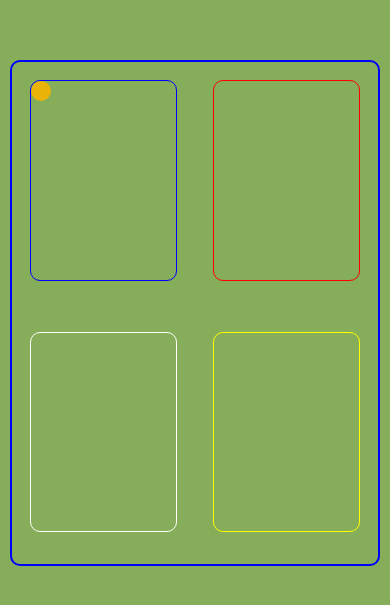
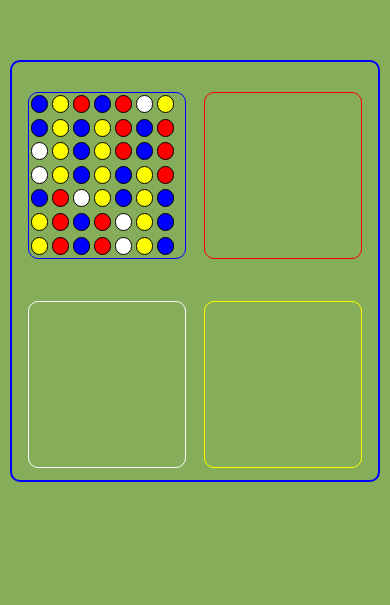
Before and after one commit to oscaradev/mixBallsReact, a React Native app: screen / in a window 390 px wide. Shown: the part 151-756 px from the top of the page. Built offline with nearby package versions, Linux system fonts and the light colour scheme.

Commit message:
se configuran movimientos  de bolas

```diff
--- a/src/components/mix.tsx
+++ b/src/components/mix.tsx
@@ -1,16 +1,108 @@
 import React from 'react';
-import { SafeAreaView, View, StyleSheet, Dimensions } from "react-native";
+import { SafeAreaView, View, StyleSheet } from "react-native";
 import { PanGestureHandler } from "react-native-gesture-handler";
 import { Colors } from "../styles/colores";
 import Bola from './mix1';
 import { Coordenada, Direction, GestureEventType } from '../types/types';
 
 //se obtienen las dimensiones del dispositivo
-const ventana = Dimensions.get("window");
-const pantalla = Dimensions.get("screen");
+// const ventana = Dimensions.get("window");
+// const pantalla = Dimensions.get("screen");
 
 // declaro constante para calcular la posición de arranque del primer array de bolas
-const POS_ARRANQUE = [{ x: ventana.width * 0.04, y: ventana.height * 0.10 }]
+//const POS_ARRANQUE = [{ x: ventana.width * 0.04, y: ventana.height * 0.10 }]
+const POS_ARRANQUE = [
+    { x: 0, y: 0, color: 'blue' },
+    { x: 0, y: 0, color: 'yellow' },
+    { x: 0, y: 0, color: 'red' },
+    { x: 0, y: 0, color: 'blue' },
+    { x: 0, y: 0, color: 'red' },
+    { x: 0, y: 0, color: 'white' },
+    { x: 0, y: 0, color: 'yellow' },
+    { x: 0, y: 0, color: 'blue' },
+    { x: 0, y: 0, color: 'yellow' },
+]
+
+
+const POS_ARRANQUE1 = [
+    { x: 0, y: 0, color: 'blue' },
+    { x: 0, y: 0, color: 'blue' },
+    { x: 0, y: 0, color: 'blue' },
+    { x: 0, y: 0, color: 'blue' },
+    { x: 0, y: 0, color: 'blue' },
+    { x: 0, y: 0, color: 'white' },
+    { x: 0, y: 0, color: 'white' },
+    { x: 0, y: 0, color: 'white' },
+    { x: 0, y: 0, color: 'white' },
+    { x: 0, y: 0, color: 'white' },
+    { x: 0, y: 0, color: 'yellow' },
+    { x: 0, y: 0, color: 'yellow' },
+    { x: 0, y: 0, color: 'yellow' },
+    { x: 0, y: 0, color: 'yellow' },
+    { x: 0, y: 0, color: 'yellow' },
+    { x: 0, y: 0, color: 'red' },
+    { x: 0, y: 0, color: 'red' },
+    { x: 0, y: 0, color: 'red' },
+    { x: 0, y: 0, color: 'red' },
+    { x: 0, y: 0, color: 'red' },
+    { x: 0, y: 0, color: 'yellow' },
+    { x: 0, y: 0, color: 'yellow'},
+    { x: 0, y: 0, color: 'yellow'},
+    { x: 0, y: 0, color: 'yellow' },
+    { x: 0, y: 0, color: 'yellow' },
+]
+
+const POS_ARRANQUE2 = [
+    { x: 0, y: 0, color: 'blue' },
+    { x: 0, y: 0, color: 'yellow' },
+    { x: 0, y: 0, color: 'red' },
+    { x: 0, y: 0, color: 'blue' },
+    { x: 0, y: 0, color: 'red' },
+    { x: 0, y: 0, color: 'white' },
+    { x: 0, y: 0, color: 'yellow' },
+    { x: 0, y: 0, color: 'blue' },
+    { x: 0, y: 0, color: 'yellow' },
+    { x: 0, y: 0, color: 'blue' },
+    { x: 0, y: 0, color: 'yellow' },
+    { x: 0, y: 0, color: 'red' },
+    { x: 0, y: 0, color: 'blue' },
+    { x: 0, y: 0, color: 'red' },
+    { x: 0, y: 0, color: 'white' },
+    { x: 0, y: 0, color: 'yellow' },
+    { x: 0, y: 0, color: 'blue' },
+    { x: 0, y: 0, color: 'yellow' },
+    { x: 0, y: 0, color: 'red' },
+    { x: 0, y: 0, color: 'blue' },
+    { x: 0, y: 0, color: 'red' },
+    { x: 0, y: 0, color: 'white' },
+    { x: 0, y: 0, color: 'yellow' },
+    { x: 0, y: 0, color: 'blue' },
+    { x: 0, y: 0, color: 'yellow' },
+    { x: 0, y: 0, color: 'blue' },
+    { x: 0, y: 0, color: 'yellow' },
+    { x: 0, y: 0, color: 'red' },
+    { x: 0, y: 0, color: 'blue' },
+    { x: 0, y: 0, color: 'red' },
+    { x: 0, y: 0, color: 'white' },
+    { x: 0, y: 0, color: 'yellow' },
+    { x: 0, y: 0, color: 'blue' },
+    { x: 0, y: 0, color: 'yellow' },
+    { x: 0, y: 0, color: 'blue' },
+    { x: 0, y: 0, color: 'yellow' },
+    { x: 0, y: 0, color: 'red' },
+    { x: 0, y: 0, color: 'blue' },
+    { x: 0, y: 0, color: 'red' },
+    { x: 0, y: 0, color: 'white' },
+    { x: 0, y: 0, color: 'yellow' },
+    { x: 0, y: 0, color: 'blue' },
+    { x: 0, y: 0, color: 'yellow' },
+    { x: 0, y: 0, color: 'red' },
+    { x: 0, y: 0, color: 'blue' },
+    { x: 0, y: 0, color: 'red' },
+    { x: 0, y: 0, color: 'white' },
+    { x: 0, y: 0, color: 'yellow' },
+    { x: 0, y: 0, color: 'blue' },
+]
 
 export default function Mix(): JSX.Element {
 
@@ -18,50 +110,63 @@ export default function Mix(): JSX.Element {
     const [direction, setDirection] = React.useState<Direction>();
 
     //pinta la bola en una posicion de la pantalla
-    const [bola, setBola] = React.useState<Coordenada[]>([]);
+    const [bola, setBola] = React.useState<Coordenada[]>(POS_ARRANQUE2);
 
     //guarda la posición de eje y cuando se toca la pantalla
     const [traslY, setTrasY] = React.useState<Coordenada[]>(bola);
 
 
     //función que mueve las canicas
-    const mueveBola = () => {
+    const mueveBola = (longitud:number) => {
         //console.log('valor de bola', bola)
-        const bolaInicio = bola[0]
-        const newBola = { ...bolaInicio }; //creando una copia de bolaInicio
+        //const bolaInicio = bola[0]
+        //const bolaInicio = bola
+        //let newBola = { ...bolaInicio }; //creando una copia de bolaInicio
+        let newBola = bola
 
         //este switch evalua el moviento en pantalla tactil
+        let primero= newBola[0]
+        let ultimo= newBola[longitud-1]
         switch (direction) {
             case Direction.CuIzquierdoArriba:
-                newBola.y -= 1;
+                newBola.shift()
+                newBola.push(primero)
                 break;
             case Direction.CuIzquierdoAbajo:
-                newBola.y += 1;
+                newBola.pop()
+                newBola.unshift(ultimo)
                 break;
             case Direction.CuSuperiorDerecha:
-                newBola.x += 1;
+                newBola.pop()
+                newBola.unshift(ultimo)
                 break;
             case Direction.CuSuperiorIzquierda:
-                newBola.x -= 1;
+                newBola.shift()
+                newBola.push(primero)
                 break;
             case Direction.CuDerechoAbajo:
-                newBola.y += 1;
+                newBola.pop()
+                newBola.unshift(ultimo)
                 break;
             case Direction.CuDerechoArriba:
-                newBola.y -= 1;
+                newBola.shift()
+                newBola.push(primero)
                 break;
             case Direction.CuInferiorDerecha:
-                newBola.x += 1;
+                newBola.pop()
+                newBola.unshift(ultimo)
                 break;
             case Direction.CuInferiorIzquierda:
-                newBola.x -= 1;
+                newBola.shift()
+                newBola.push(primero)
                 break;
             default:
                 break;
         }
 
+        //console.log('sdsds', newBola)
         //posiciono la bola en pantalla
-        setBola([newBola])
+        //setBola([newBola])
     }
 
     //Función asociada a calcular la dirección del movimiento según el toque de pantalla
@@ -76,10 +181,14 @@ export default function Mix(): JSX.Element {
 
 
         if (translationY > 0 && (x > 0 && x < (anchoView1 / 3))) {
-            setDirection(Direction.CuIzquierdoAbajo)
+            //const setimer = setTimeout(() => {
+               // setDirection(Direction.CuIzquierdoAbajo)
+               // clearTimeout(setimer)
+           // }, 500);
+
             //console.log("cuadrante izquierdo - direccion abajo")
         } else if (translationY < 0 && (x > 0 && x < (anchoView1 / 3))) {
-            setDirection(Direction.CuIzquierdoArriba)
+            //setDirection(Direction.CuIzquierdoArriba)
             //console.log("cuadrante izquierdo - direccion arriba")
         } else if (translationX > 0 && (y > 0 && y < (altoView1 / 3))) {
             setDirection(Direction.CuSuperiorDerecha)
@@ -88,10 +197,10 @@ export default function Mix(): JSX.Element {
             setDirection(Direction.CuSuperiorIzquierda)
             // console.log("cuadrante superior - direccion izquierda")
         } else if (translationY > 0 && (x > (anchoView1 * 0.75) && x <= (anchoView1 + 10))) {
-            setDirection(Direction.CuDerechoAbajo)
+           /// setDirection(Direction.CuDerechoAbajo)
             // console.log("cuadrante derecho - direccion abajo")
         } else if (translationY < 0 && (x > (anchoView1 * 0.75) && x <= (anchoView1 + 10))) {
-            setDirection(Direction.CuDerechoArriba)
+           /// setDirection(Direction.CuDerechoArriba)
             // console.log("cuadrante derecho - direccion arriba")
         } else if (translationX > 0 && (y >= (altoView1 * 0.75))) {
             setDirection(Direction.CuInferiorDerecha)
@@ -110,7 +219,7 @@ export default function Mix(): JSX.Element {
     //se activa la función de movimiento
     React.useEffect(() => {
         //console.log('dsdsdsd', direction)
-        mueveBola();
+        mueveBola(bola.length);
     }, [traslY])
 
 
@@ -119,6 +228,7 @@ export default function Mix(): JSX.Element {
 
         <SafeAreaView style={styles.container}>
             <View style={styles.ViewContenedor}>
+                <View style={styles.ViewContenedor1}>
                     <PanGestureHandler onGestureEvent={movimiento}>
                         <View style={styles.View1}
                             onLayout={event => {
@@ -129,12 +239,24 @@ export default function Mix(): JSX.Element {
                                 // console.log('y:', layout.y);
                                 //setBola([{ x:  Math.floor(layout.x), y:  Math.floor(layout.y) }])
                                 //setBola([{ x:  Math.floor(layout.width), y:  Math.floor(layout.height) }])
-                            setBola([{ x: 0, y: 0 }])
+                                ///setBola([{ x: 0, y: 0 }])
                                 setAnchoView1(Math.floor(layout.width))
                                 setAltoView1(Math.floor(layout.height))
                             }}
                         >
-                        {bola.length ? <Bola bola={bola} /> : ""}
+                            {bola.map((value, index) => {
+                                //console.log('sdsdsd', altoView1)
+                                const long = bola.length
+                                return (
+                                    <Bola
+                                        key={index}
+                                        valor={value.color}
+                                        long={long}
+                                        alto={altoView1}
+                                        ancho={anchoView1}
+                                    />
+                                )
+                            })}
                         </View>
                     </PanGestureHandler>
 
@@ -146,6 +268,7 @@ export default function Mix(): JSX.Element {
                     </View>
                     <View style={styles.View4}>
                         {/* <Bola bola={bola}/> */}
+                    </View>
                 </View>
             </View>
         </SafeAreaView>
@@ -196,61 +319,73 @@ const styles = StyleSheet.create({
     ViewContenedor: {
         //flex: 1,
         //alignItems: 'center',
-        //justifyContent: 'center',
+        //justifyContent:'center',
+        alignSelf: 'center',
         // marginTop: '20%',
         // marginBottom:'20%',
         top: '25%',
         //marginBottom:'20%',
-        marginLeft: '2.5%',
-        marginRight: '2.5%',
-        height: '60%',
+        /// marginLeft: '2.5%',
+        /// marginRight: '2.5%',
+        height: '50%',
         width: '95%',
         borderColor: 'blue',
         borderWidth: 2,
         borderRadius: 10,
+        //flexDirection: 'row',
+        //flexWrap: 'wrap',
+    },
+    ViewContenedor1: {
+        //flex: 1,
+        //alignItems: 'center',
+        justifyContent: 'center',
+        alignSelf: 'center',
+        // marginTop: '20%',
+        // marginBottom:'20%',
+        top: '5%',
+        //marginBottom:'20%',
+        /// marginLeft: '2.5%',
+        /// marginRight: '2.5%',
+        height: '100%',
+        width: '100%',
+        // borderColor: 'blue',
+        // borderWidth: 2,
+        // borderRadius: 10,
         flexDirection: 'row',
         flexWrap: 'wrap',
     },
+
     View1: {
-        marginTop: '5%',
-        marginBottom: '5%',
-        marginLeft: '5%',
-        marginRight: '5%',
+        margin: '2.5%',
         height: '40%',
-        width: '40%',
+        width: '43%',
         borderColor: 'blue',
         borderWidth: 1,
         borderRadius: 10,
+        flexDirection: 'row',
+        flexWrap: 'wrap',
+        position: 'relative',
     },
     View2: {
-        marginTop: '5%',
-        marginBottom: '5%',
-        marginLeft: '5%',
-        marginRight: '5%',
+        margin: '2.5%',
         height: '40%',
-        width: '40%',
+        width: '43%',
         borderColor: 'red',
         borderWidth: 1,
         borderRadius: 10,
     },
     View3: {
-        marginTop: '5%',
-        marginBottom: '5%',
-        marginLeft: '5%',
-        marginRight: '5%',
+        margin: '2.5%',
         height: '40%',
-        width: '40%',
+        width: '43%',
         borderColor: 'white',
         borderWidth: 1,
         borderRadius: 10,
     },
     View4: {
-        marginTop: '5%',
-        marginBottom: '5%',
-        marginLeft: '5%',
-        marginRight: '5%',
+        margin: '2.5%',
         height: '40%',
-        width: '40%',
+        width: '43%',
         borderColor: 'yellow',
         borderWidth: 1,
         borderRadius: 10,
--- a/src/components/mix1.tsx
+++ b/src/components/mix1.tsx
@@ -4,40 +4,82 @@ import { Colors } from "../styles/colores";
 import { Coordenada } from "../types/types";
 
 interface BolaProps {
-    bola: Coordenada[];
+    valor: string;
+    long: number;
+    alto: number;
+    ancho: number;
 }
 
-export default function Bola({ bola }: BolaProps): JSX.Element {
-    const segmentStyle = {
-        left: bola[0].x,
-        top: bola[0].y,
+export default function Bola({ valor, long, alto, ancho }: BolaProps): JSX.Element {
+    // const segmentStyle = {
+    //     left: x,
+    //     top: y,
+    // };
+    //console.log('mix11', bola)
+
+    // return <Fragment>
+    //     {bola.map((segment: any, index: number) => {
+    //         const segmentStyle = {
+    //             left: segment.x,
+    //             top: segment.y,
+    //         };
+    //         console.log('ssegment', segment, index)
+    //         return <View key={index} style={[styles.bolaa, segmentStyle]} />
+    //     })}
+
+    // </Fragment>;
+
+    // constuyendo el tamaño de las bolas segun el tamaño del view
+    const StyleBola9 = {
+        width: Math.floor(ancho / 3) - 5,
+        height: Math.floor(alto / 3) - 5,
+        backgroundColor: valor
     };
-        //console.log('mix1', bola)
 
-    return <Fragment>
+    const StyleBola25 = {
+        width: Math.floor(ancho / 5) - 5,
+        height: Math.floor(alto / 5) - 5,
+        backgroundColor: valor
+    };
+    const StyleBola49 = {
+        width: Math.floor(ancho / 7) - 5,
+        height: Math.floor(alto / 7) - 5,
+        backgroundColor: valor
+    };
+    //console.log('mix1', long)
 
-        {/* {bola.map((segment: any, index: number) => {
 
-             const segmentStyle = {
-                left: segment.x * 5,
-                up: segment.y * 5,
-            };
+    return (
+        // <View style={[styles.bolaa,segmentStyle]}></View>
+        <View style={long === 9 ? [styles.bola9, StyleBola9] : long === 25 ? [styles.bola25, styles.bola49, StyleBola25] : [styles.bola49, StyleBola49]} />
+    )
 
-            console.log('sdsdsd', segment, index)
-            return <View key={index} style={[styles.bolaa,segmentStyle]} />
-         })} */}
-
-        <View style={[styles.bolaa, segmentStyle]} />
-    </Fragment>;
 }
 
 const styles = StyleSheet.create({
-    bolaa: {
-        width: 20,
-        height: 20,
-        borderRadius: 10,
-        backgroundColor: Colors.tertiary,
-        position: 'absolute',
-    }
+    bola9: {
+        // width: '30.5%',
+        // height: '30.5%',
+        borderRadius: 25,
+        //backgroundColor: Colors.tertiary,
+        borderWidth: 2,
+        margin: 2,
+    },
+    bola25: {
+        // width: '17%',
+        // height: '17%',
+        borderRadius: 13,
+        //backgroundColor: Colors.tertiary,
+        borderWidth: 2,
+        margin: 2,
+    },
+    bola49: {
+        // width: '11.5%',
+        // height: '11.5%',
+        borderRadius: 13,
+        //backgroundColor: Colors.tertiary,
+        borderWidth: 1,
+        margin: 2,
+    },
 
 })
--- a/src/types/types.ts
+++ b/src/types/types.ts
@@ -13,7 +13,9 @@ export enum Direction {
 export interface Coordenada {
     x: number;
     y: number;
+    color: string;
 }
+
 
 export interface GestureEventType {
     nativeEvent: { translationX: number; translationY: number };
```
Lines whose indentation alone changed are shown as unchanged.
